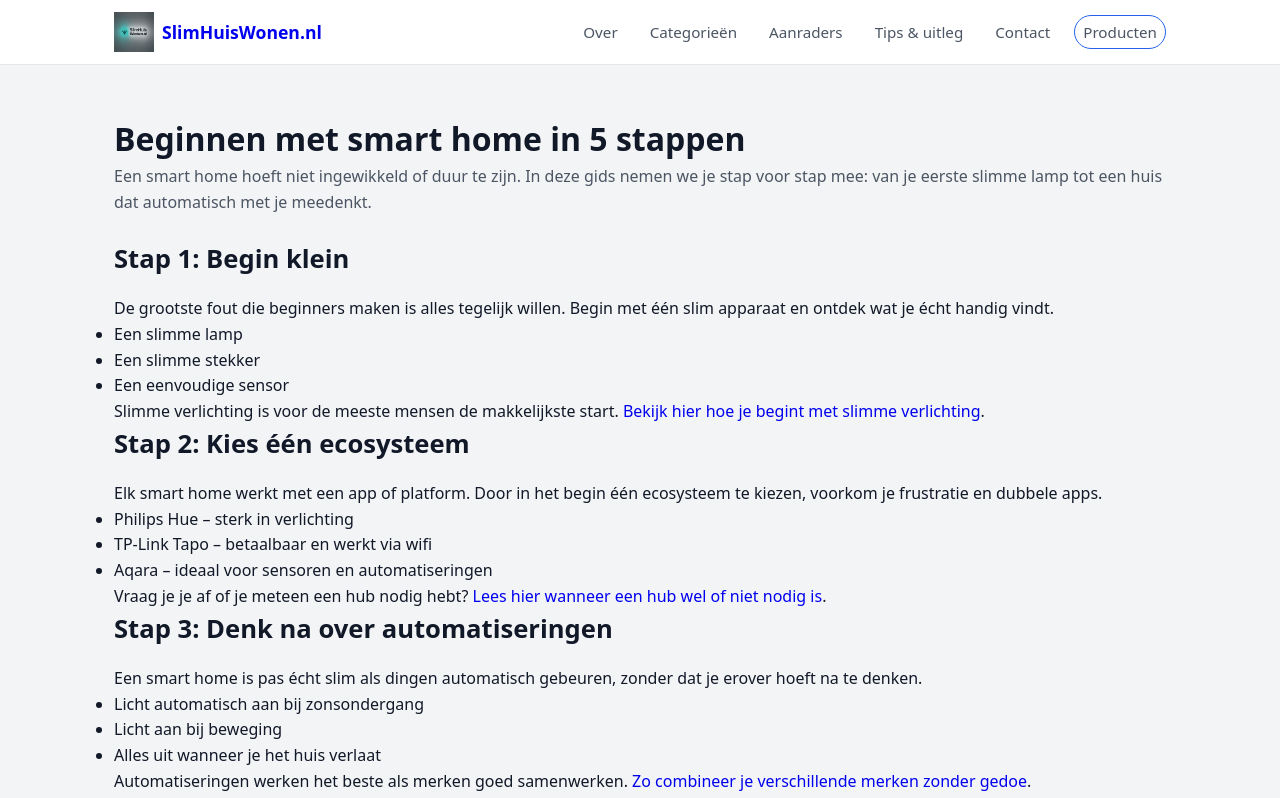
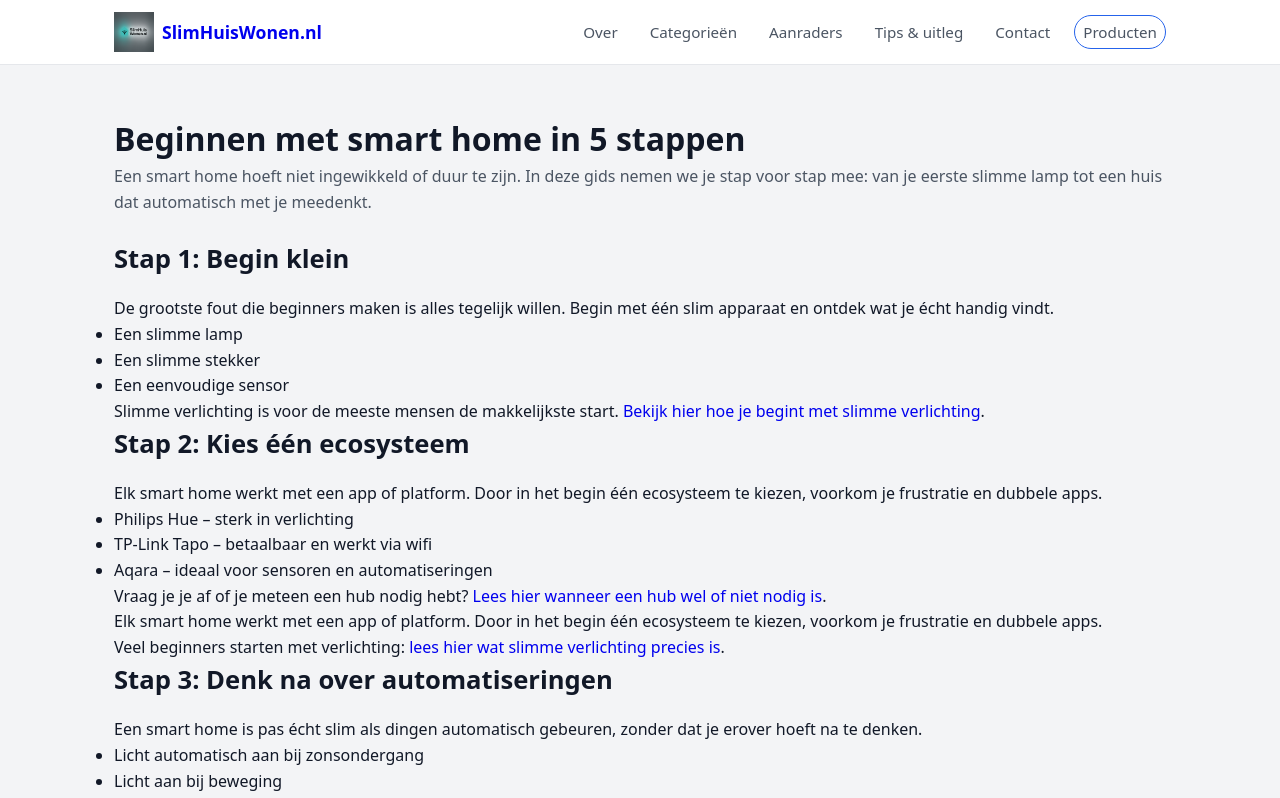
Before and after one commit to hafidgrad/SlimHuisWonen, a Next.js app: page /tips/beginnen-met-smart-home in a window 1280 px wide. Shown: the top 798 px of the page. Built offline with nearby package versions, Linux system fonts and the light colour scheme.

Commit message:
Add complete guide: Beginnen met smart home in 5 stappen

```diff
--- a/app/tips/beginnen-met-smart-home/page.jsx
+++ b/app/tips/beginnen-met-smart-home/page.jsx
@@ -69,6 +69,18 @@ export default function BeginnenMetSmartHome() {
               Lees hier wanneer een hub wel of niet nodig is
             </Link>.
           </p>
+          <p>
+  Elk smart home werkt met een app of platform. Door in het begin één
+  ecosysteem te kiezen, voorkom je frustratie en dubbele apps.
+</p>
+
+<p>
+  Veel beginners starten met verlichting:
+  {" "}
+  <Link href="/tips/wat-is-slimme-verlichting">
+    lees hier wat slimme verlichting precies is
+  </Link>.
+</p>
 
           {/* STAP 3 */}
           <h2>Stap 3: Denk na over automatiseringen</h2>
```
